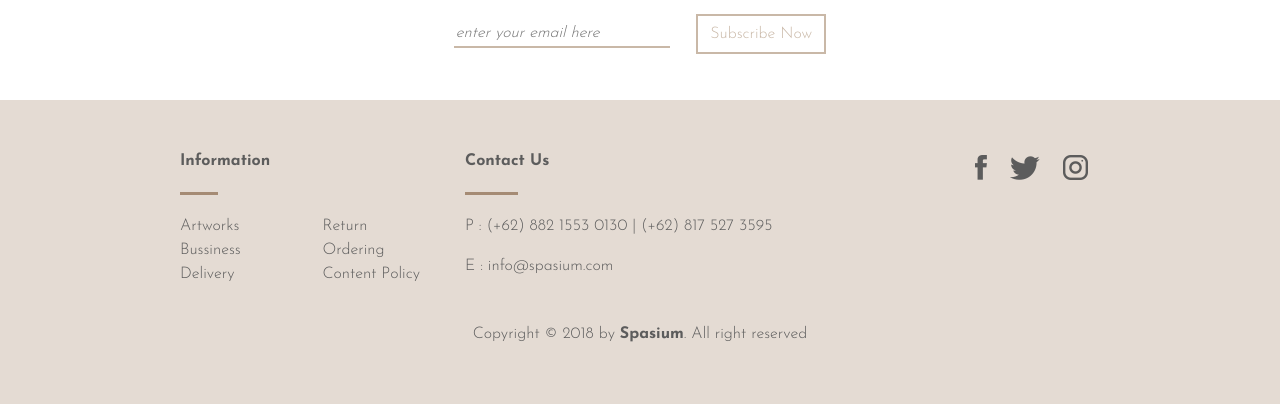
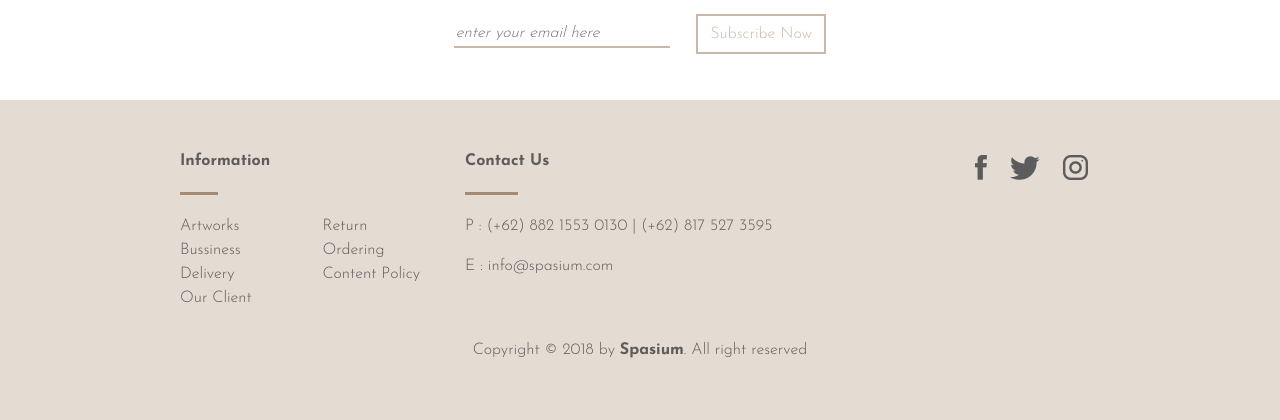
Before and after one commit to Merdeka-45/spasium, a PHP site: page /index.php in a window 1280 px wide. Shown: the part 4533-4953 px from the top of the page. Run offline with PHP 8.4, Linux system fonts and the light colour scheme.

Commit message:
our client link footer

```diff
--- a/footer.php
+++ b/footer.php
@@ -9,6 +9,7 @@
                             <a href="">Artworks</a>
                             <a href="">Bussiness</a>
                             <a href="">Delivery</a>
+                            <a href="/client.php">Our Client</a>
                         </div>
                         <div class="col-6 col-xl-6 col-sm-6">
                             <a href="">Return</a>
```
